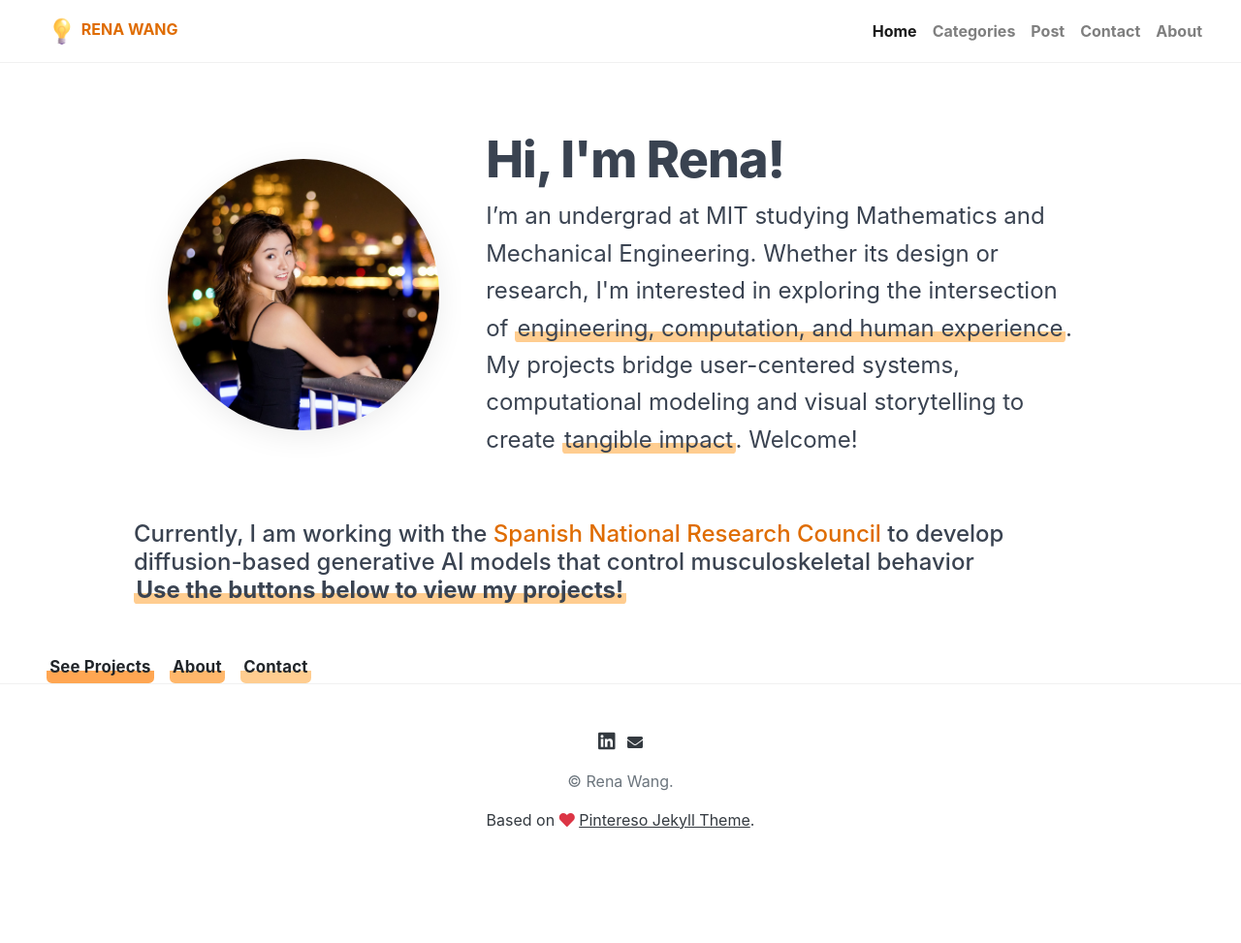
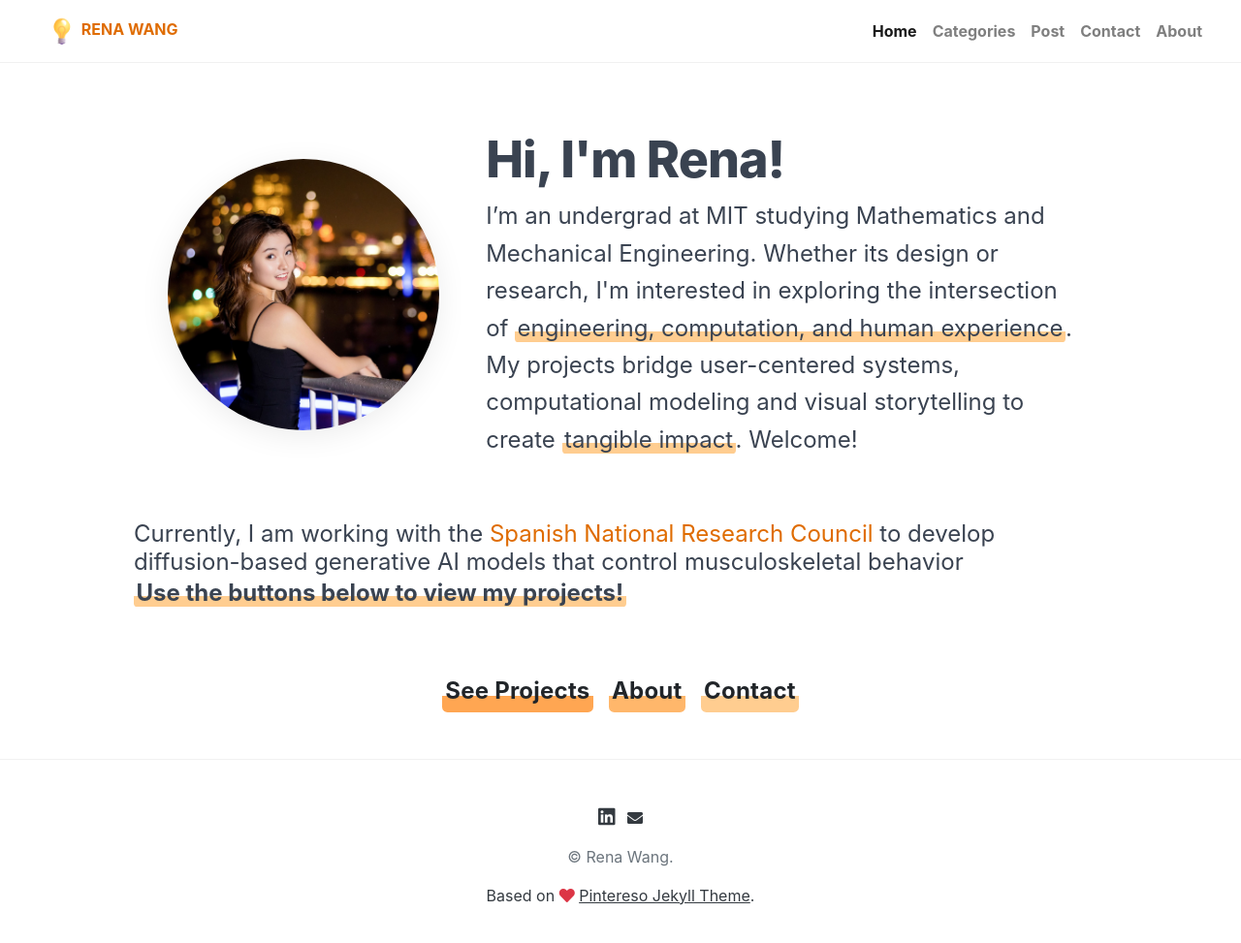
Before and after one commit to renaww/renaww.github.io, a Jekyll site: the page built from index.html, in a window 1280 px wide and 1000 px high. Shown: the top 973 px of the window at 97% size. Built offline with Jekyll 4.4.1, drawn with Linux system fonts in a browser that asks for light colours; nearby versions of some CDN libraries; library files that are not in the unit come from our copies; the list of posts is cut into pages by our own code.

Commit message:
test homepage buttons

```diff
--- a/assets/css/sections.css
+++ b/assets/css/sections.css
@@ -54,7 +54,7 @@ main{ padding-inline: clamp(1rem, 4vw, 3rem); }
     color: var(--text);
     margin:0;
     font-size: clamp(1.05rem, 2.2vw, 1.5rem);
-    font-weight: 500;
+    font-weight: 400;
 }
 
 .intro-text a{
@@ -87,6 +87,8 @@ main{ padding-inline: clamp(1rem, 4vw, 3rem); }
   flex-wrap: wrap;                 /* wraps on small screens */
   align-items:center;
   margin-top: 1.1rem;
+  margin: 4rem auto 3rem;
+  justify-content: center;
 }
 
 /* “Text button” base: looks like text with a soft marker underline */
@@ -94,7 +96,7 @@ main{ padding-inline: clamp(1rem, 4vw, 3rem); }
   position:relative;
   display:inline-block;
   font-weight: 700;
-  font-size: clamp(.98rem, 1.6vw, 1.05rem);
+  font-size: clamp(1.05rem, 2.2vw, 1.5rem);
   letter-spacing: .01em;
   color: var(--ink);
   text-decoration:none;
--- a/index.html
+++ b/index.html
@@ -17,7 +17,7 @@ description: "Here's a collection of my projects!"
     <div class="intro-text">
         <h6>Currently, I am working with the <a href="https://www.csic.es/en/csic">Spanish National Research Council</a> to develop diffusion-based
         generative AI models that control musculoskeletal behavior</h6>
-        <h6 style="font-weight: bold;"><span class="highlight">Use the buttons below to view my projects!</span></h6>
+        <h6 style="font-weight: bold; padding-top: 0.2rem"><span class="highlight">Use the buttons below to view my projects!</span></h6>
     </div>
 </section>
 <div class="cta-row">
```
